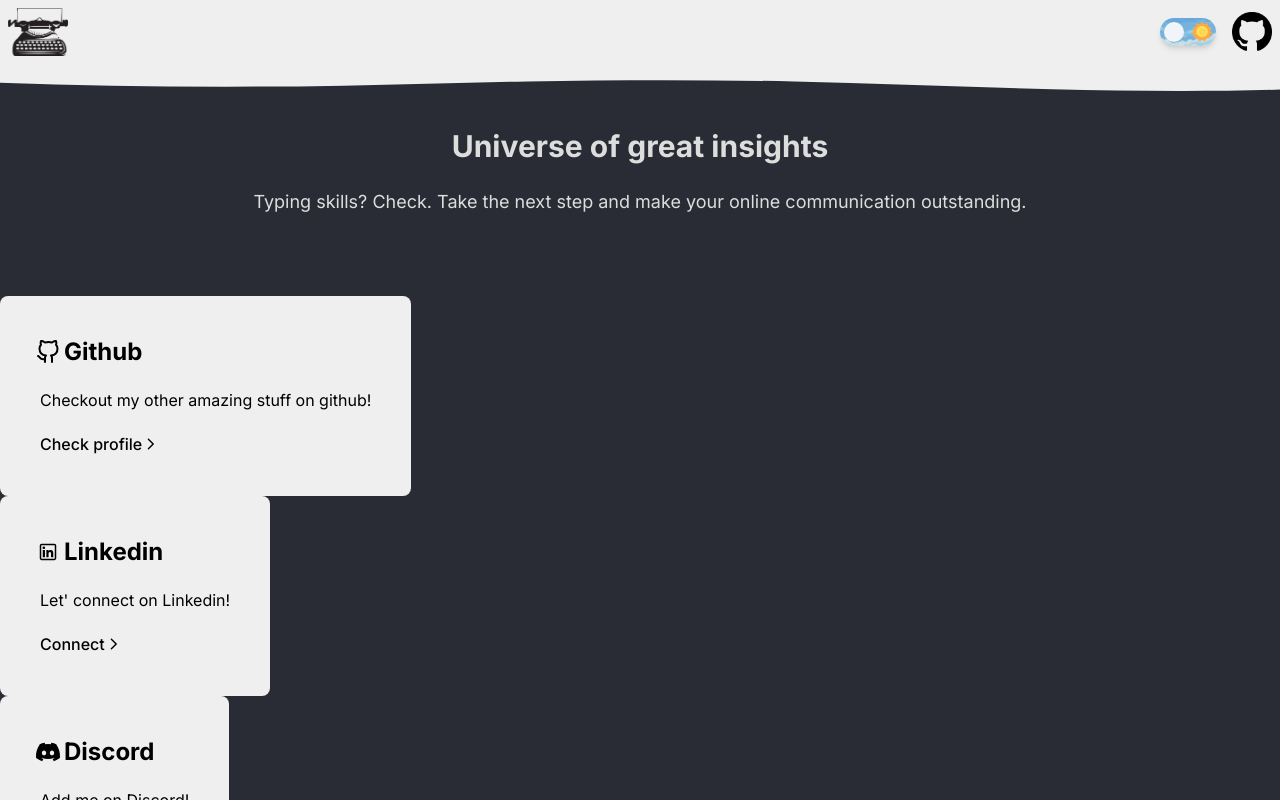
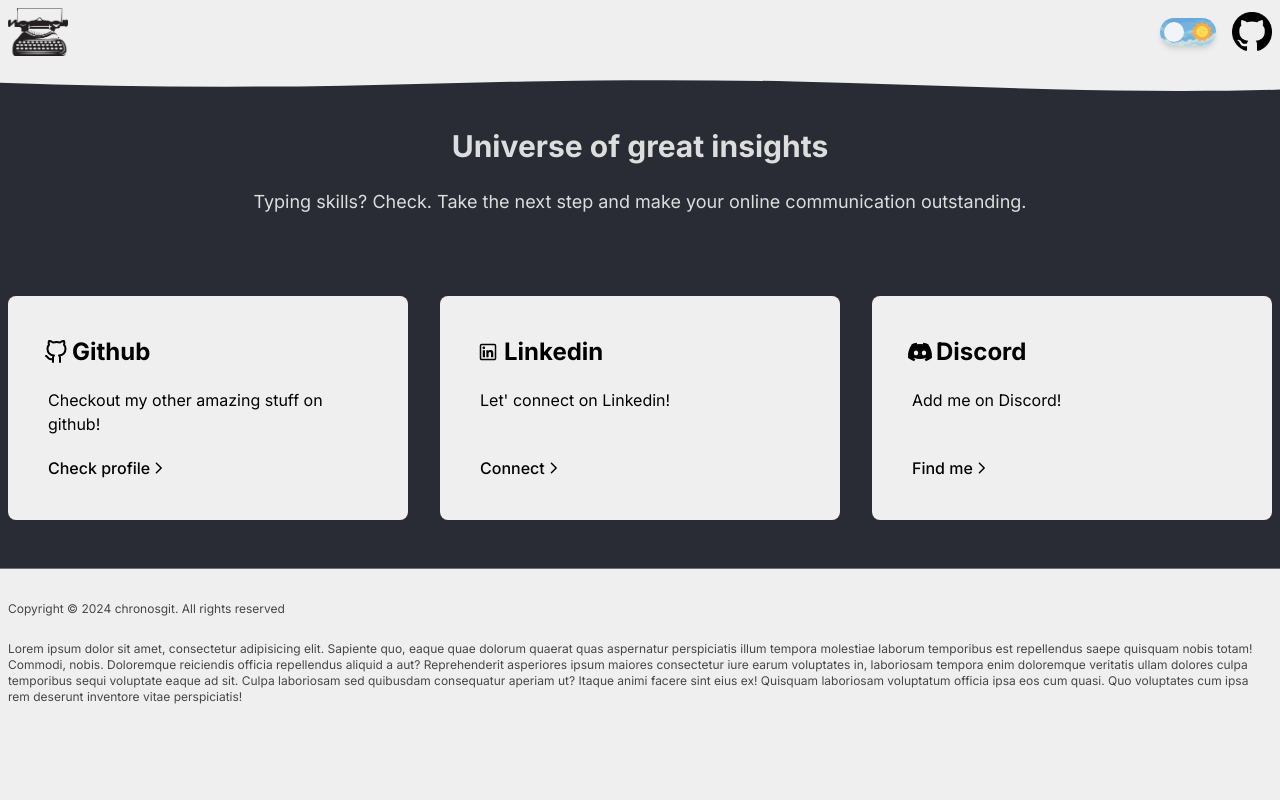
Before and after one commit to chronosgit/typewriter, a Next.js app: page / in a window 1280 px wide. Shown: the top 800 px of the page. Built offline with nearby package versions, Linux system fonts and the light colour scheme.

Commit message:
feat: updated resources & resource components

```diff
--- a/src/app/_components/layout/Layout.tsx
+++ b/src/app/_components/layout/Layout.tsx
@@ -18,13 +18,13 @@ const Layout: FC<Props> = ({ children }) => {
 	}
 
 	return (
-		<>
+		<div className="flex flex-col min-h-screen">
 			<Header />
 
 			{children}
 
 			<Footer />
-		</>
+		</div>
 	);
 };
 
--- a/src/app/_components/resource/Resource.tsx
+++ b/src/app/_components/resource/Resource.tsx
@@ -9,14 +9,16 @@ interface Props {
 
 const Resource: FC<Props> = ({ resource }) => {
 	return (
-		<div className="max-w-max p-10 bg-bg rounded-lg text-left">
-			<div className="flex items-center gap-2">
-				<div className="scale-150">{resource.icon}</div>
+		<div className="p-10 flex flex-col justify-between bg-bg rounded-lg text-left">
+			<div>
+				<div className="flex items-center gap-2">
+					<div className="scale-150">{resource.icon}</div>
 
-				<h3 className="text-2xl font-bold">{resource.name}</h3>
+					<h3 className="text-2xl font-bold">{resource.name}</h3>
+				</div>
+
+				<p className="my-5">{resource.descr}</p>
 			</div>
-
-			<p className="my-5">{resource.descr}</p>
 
 			<div className="animation_underline_center max-w-max flex items-center">
 				<Link href={resource.linkUrl} className="font-medium">
--- a/src/app/_components/resources/Resources.tsx
+++ b/src/app/_components/resources/Resources.tsx
@@ -15,7 +15,7 @@ const Resources = () => {
 	}
 
 	return (
-		<section className="relative py-12 bg-bg-alt">
+		<section className="relative py-12 px-2 bg-bg-alt">
 			<Wave1 />
 
 			<div className="max-w-screen-xl mx-auto text-center">
@@ -28,9 +28,11 @@ const Resources = () => {
 					communication outstanding.
 				</p>
 
-				{resourcesMock.map(r => (
-					<Resource key={r.id} resource={r} />
-				))}
+				<div className="grid grid-cols-1 gap-8 sm:grid-cols-3">
+					{resourcesMock.map(r => (
+						<Resource key={r.id} resource={r} />
+					))}
+				</div>
 			</div>
 		</section>
 	);
```
